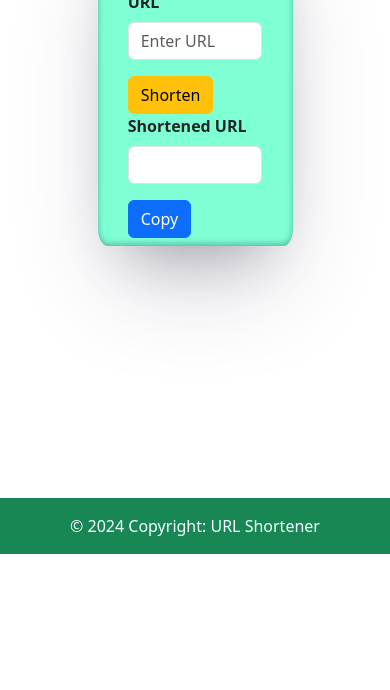
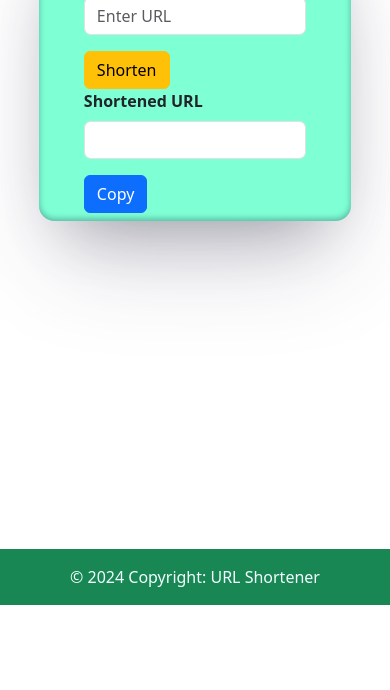
Before and after one commit to TechEdzprogrammer/URL-Shotener, a plain HTML site: page index.html in a window 390 px wide. Shown: the part 154-844 px from the top of the page. Drawn offline with nearby package versions, Linux system fonts and the light colour scheme.

Commit message:
Update CSS for app section
Applied media query @max-width 600px

```diff
--- a/style.css
+++ b/style.css
@@ -3,15 +3,12 @@ nav {
     background-color: var(--bs-success);
     margin-bottom: 3%;
 }
-
 body{
     background-color: azure;
 }
-
 label{
     font-weight: 700;
 }
-
 .app > h1{
     text-align: center;
 }
@@ -32,18 +29,21 @@ label{
 .short{
     margin-bottom: 2%;
 }
-
 main{
-    height: 70vh;
+    height: 75vh;
 }
-
 input{
     border: solid 5px maroon;
 }
-
 footer{
     background-color: var(--bs-success);
 }
 footer div{
     color:azure;
 }
+
+@media screen and (max-width:600px) {
+    .app{
+        margin: 5% 10% 0 10%;
+    }
+}
```
